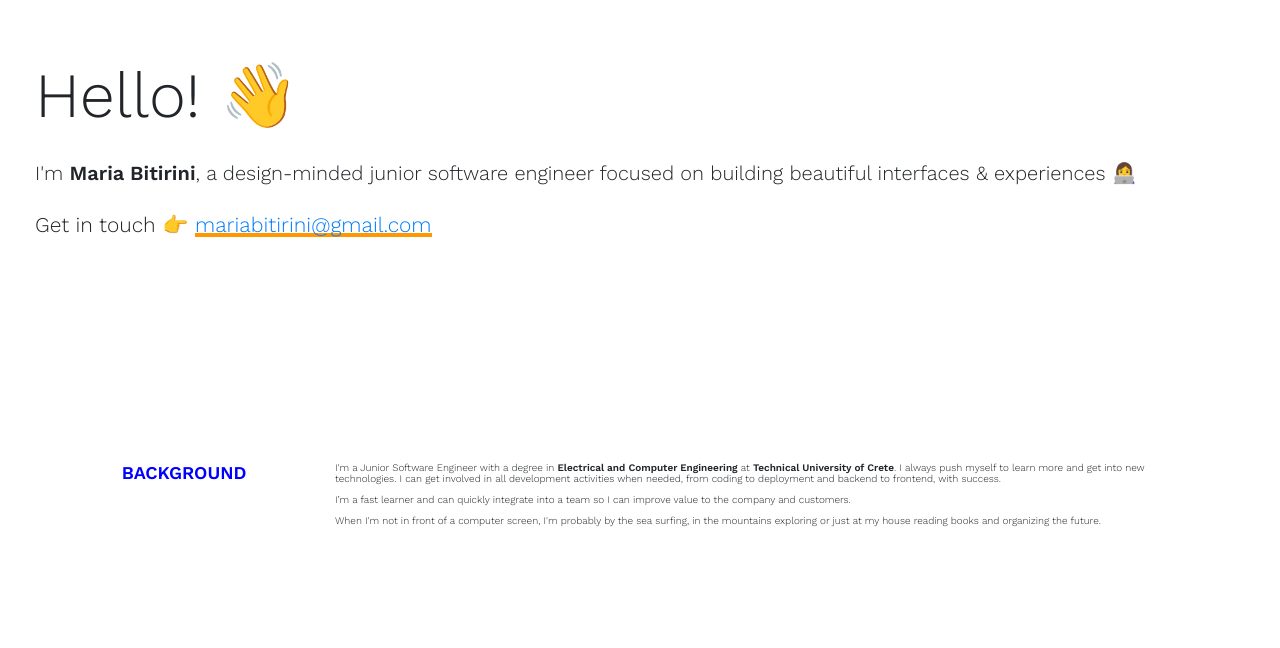
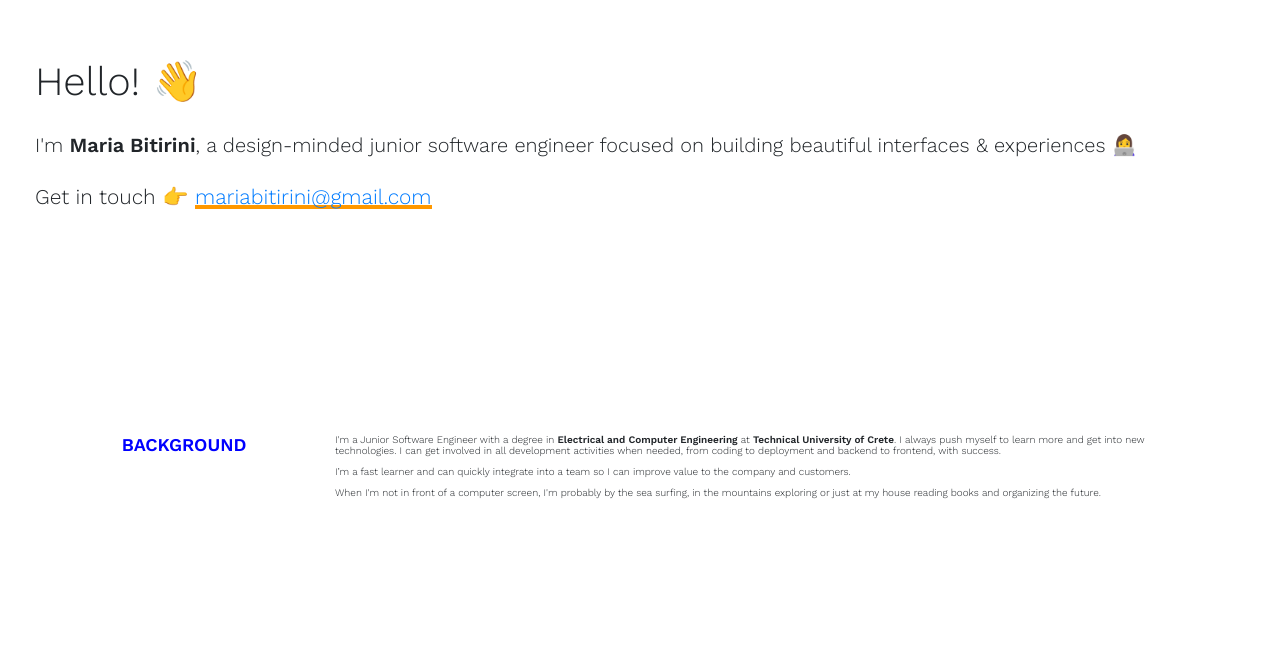
Before and after one commit to mbitirini/myPortfolio, a plain HTML site: page index.html in a window 1280 px wide. Shown: the part 152-800 px from the top of the page. Drawn offline with nearby package versions, Linux system fonts and the light colour scheme.

Commit message:
Update style.css
small updates

```diff
--- a/style.css
+++ b/style.css
@@ -9,10 +9,11 @@ html, body, #wrapper {
 /* Main body styles */
 body {
     font: 100% "Work Sans", Helvetica, sans-serif !important;
-    color: #616161;
+    color: black;
     background-color: #fafafa;
     line-height: 1.5;
     position: absolute;
+
 
 
 }
@@ -28,6 +29,7 @@ b {
 
 h1 {
     font-weight: lighter !important;
+    font-size: 40px !important;
 }
 
 h2 {
@@ -100,6 +102,8 @@ h6 {
 
 .jumbotron {
     background-color:transparent !important;
+
+
 }
 
 
```
